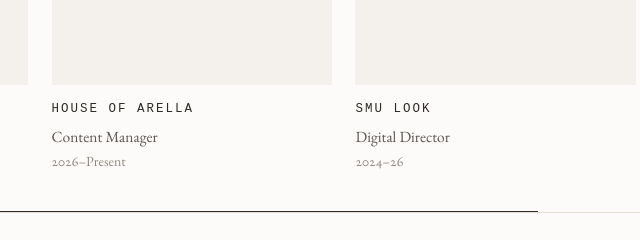
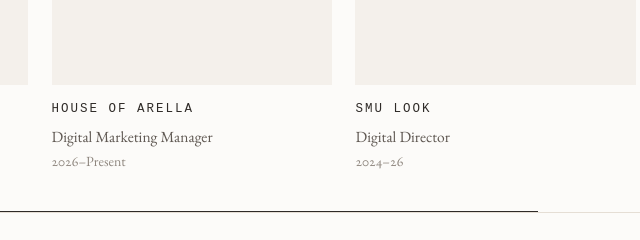
Before and after one commit to bellastryker/bella-stryker-portfolio, a plain HTML site: page index.html in a window 1280 px wide. Shown: the part 1260-1500 px from the top of the page, 296-936 px from the left. Drawn offline with nearby package versions, Linux system fonts and the light colour scheme; a web font is replaced by a local one.

Commit message:
House of Arella role: Digital Marketing Manager
Co-Authored-By: Claude Opus 5.5 <noreply@anthropic.com>
Claude-Session: https://claude.ai/code/session_01H3aLcEmoM8VSSb4giXnuhy

```diff
--- a/index.html
+++ b/index.html
@@ -134,7 +134,7 @@
               </div>
               <div class="card__body">
                 <h3 class="label card__title">House of Arella</h3>
-                <p class="card__sub">Content Manager</p>
+                <p class="card__sub">Digital Marketing Manager</p>
                 <p class="card__year">2026–Present</p>
               </div>
             </a>
```
Also changed, not shown: work.html (+1 -1 lines).
